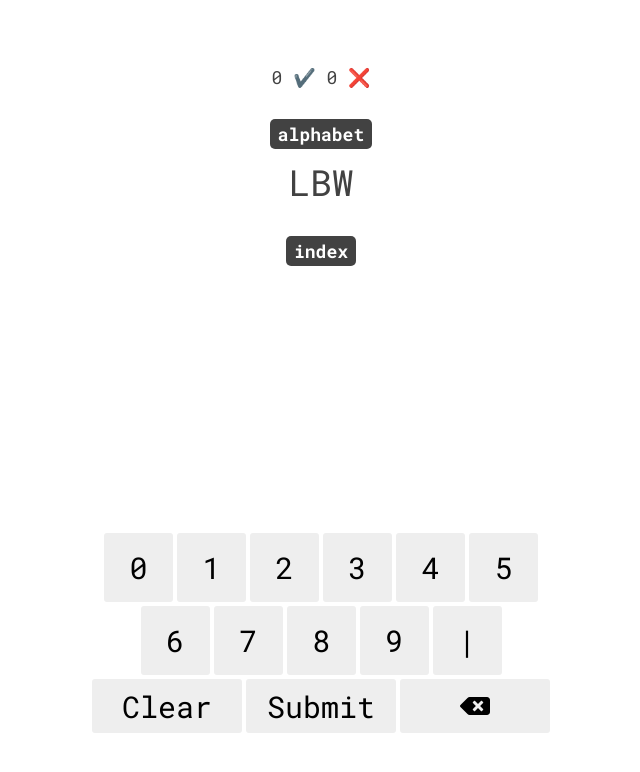
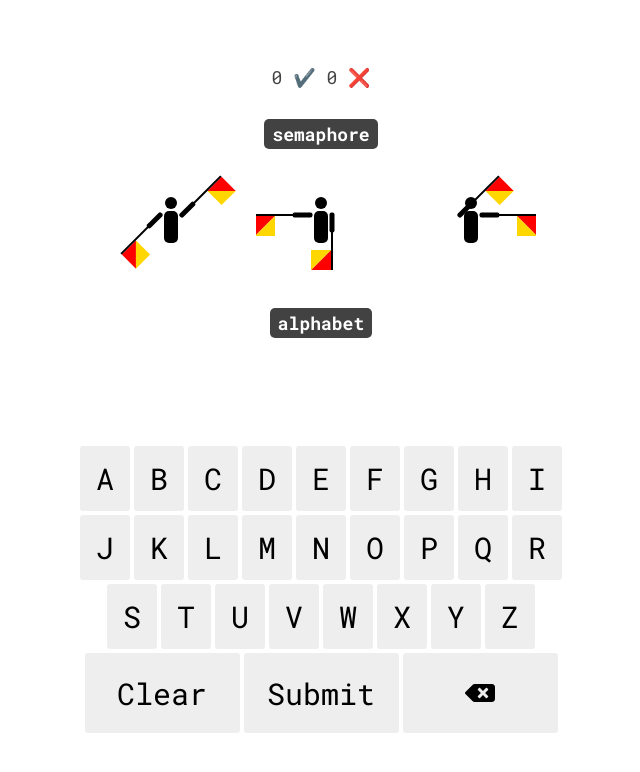
Before and after one commit to ppasupat/encoding-practice, a React (Vite) app: page / in a window 1280 px wide. Shown: the top 772 px of the page, without its empty margins (319-959 px from the left). Built offline with nearby package versions, Linux system fonts and the light colour scheme.

Commit message:
No need to retry on wrong answers

```diff
--- a/src/App.jsx
+++ b/src/App.jsx
@@ -10,6 +10,13 @@ export default function App() {
   const [question, setQuestion] = useState(generateQuestion);
   const [answer, setAnswer] = useState(question.initAnswer);
   const [missed, setMissed] = useState(false);
+
+  function nextQuestion() {
+    const newQuestion = generateQuestion();
+    setQuestion(newQuestion);
+    setAnswer(newQuestion.initAnswer);
+    setMissed(false);
+  }
 
   function renderStatic(encodedText, encodingType) {
     switch (encodingType) {
@@ -30,13 +37,15 @@ export default function App() {
       case 'braille':
         return encodedText.split('').map((value, index) => (
           <Braille key={index} value={value}
-            setValue={newValue => setEncodedText(a => replaceAt(a, index, newValue))}
+            setValue={setEncodedText === null ? null :
+            newValue => setEncodedText(a => replaceAt(a, index, newValue))}
           />
         ));
       case 'semaphore':
         return encodedText.split('').map((value, index) => (
           <Semaphore key={index} value={value}
-            setValue={newValue => setEncodedText(a => replaceAt(a, index, newValue))}
+            setValue={setEncodedText === null ? null :
+            newValue => setEncodedText(a => replaceAt(a, index, newValue))}
           />
         ));
       default:
@@ -62,10 +71,7 @@ export default function App() {
   function handleSubmit() {
     if (answer === question.goldAnswer) {
       setScore(s => ({right: s.right + !missed, wrong: s.wrong}));
-      setMissed(false);
-      const newQuestion = generateQuestion();
-      setQuestion(newQuestion);
-      setAnswer(newQuestion.initAnswer);
+      nextQuestion();
     } else {
       setScore(s => ({right: s.right, wrong: s.wrong + !missed}));
       setMissed(true);
@@ -84,7 +90,7 @@ export default function App() {
         </div>
         <div id="answer-type">{question.answerType}</div>
         <div id="answer" className={question.answerType}>
-          {renderEditable(answer, question.answerType, setAnswer)}
+          {renderEditable(answer, question.answerType, missed ? null : setAnswer)}
         </div>
         {missed && (
           <div id="gold-answer" className={question.answerType}>
@@ -93,12 +99,15 @@ export default function App() {
         )}
       </article>
       <footer>
-        <Keyboard type={question.answerType} handleKey={handleKey} />
+        {!missed &&
+        <Keyboard type={question.answerType} handleKey={handleKey} />}
         <div id="special-buttons">
-          {question.useKeyboard &&
+          {question.useKeyboard && !missed &&
           <button onClick={handleClear}>Clear</button>}
-          <button onClick={handleSubmit}>Submit</button>
-          {question.useKeyboard &&
+          {missed ?
+            <button onClick={nextQuestion}>OK</button> :
+            <button onClick={handleSubmit}>Submit</button>}
+          {question.useKeyboard && !missed &&
           <button onClick={handleBackspace}><FaBackspace /></button>}
         </div>
       </footer>
--- a/src/Braille.jsx
+++ b/src/Braille.jsx
@@ -1,4 +1,4 @@
-export default function Braille({ value, setValue }) {
+export default function Braille({ value, setValue = null }) {
   const toggleButtons = [1, 8, 2, 16, 4, 32].map(position => {
     const isOn = (value.codePointAt(0) - 0x2800) & position,
       valueIfToggled = String.fromCodePoint(
@@ -8,7 +8,7 @@ export default function Braille({ value, setValue }) {
       <button
         key={position}
         className={isOn ? 'on' : 'off'}
-        onClick={() => setValue(valueIfToggled)}
+        onClick={setValue === null ? null : () => setValue(valueIfToggled)}
       ></button>
     );
   });
--- a/src/Semaphore.jsx
+++ b/src/Semaphore.jsx
@@ -13,18 +13,18 @@ export default function Semaphore({ value, setValue = null }) {
       leftHandFlip = [0,1,2,3,4].includes(leftHandPos),
       rightHandFlip = [1,2,3].includes(rightHandPos);
     return (
-      <svg xmlns="http://www.w3.org/2000/svg" width="130" height="130">
-        <g transform="translate(65, 50)">
+      <svg xmlns="http://www.w3.org/2000/svg" width="130" height="120">
+        <g transform="translate(65, 45)">
           <circle cx="0" cy="0" r="6" className="person" />
           <rect x="-7" y="8" width="14" height="32" rx="5" className="person" />
         </g>
-        <g transform={`translate(54, 62) rotate(${45 * leftHandPos}) scale(${leftHandFlip ? 1 : -1},1)`}>
+        <g transform={`translate(54, 57) rotate(${45 * leftHandPos}) scale(${leftHandFlip ? 1 : -1},1)`}>
           <polygon points="1,55 1,35 21,55" fill="red" />
           <polygon points="21,35 1,35 21,55" fill="gold" />
           <rect x="-1" y="0" width="2" height="55" />
           <rect x="-2.5" y="-2.5" width="5" height="20" rx="2" className="person" />
         </g>
-        <g transform={`translate(76, 62) rotate(${45 * rightHandPos}) scale(${rightHandFlip ? 1 : -1},1)`}>
+        <g transform={`translate(76, 57) rotate(${45 * rightHandPos}) scale(${rightHandFlip ? 1 : -1},1)`}>
           <polygon points="1,55 1,35 21,55" fill="red" />
           <polygon points="21,35 1,35 21,55" fill="gold" />
           <rect x="-1" y="0" width="2" height="55" />
--- a/src/style.css
+++ b/src/style.css
@@ -45,7 +45,7 @@ body {
   justify-content: center;
   text-align: center;
   background: white;
-  padding: 15px;
+  padding: 15px 5px;
 }
 
 article {
@@ -117,18 +117,18 @@ footer button:active {
 }
 
 .keyboard button {
-  width: 2.3rem;
-  height: 2.3rem;
+  width: 75px;
+  height: 80px;
 }
 
 .keyboard.alphabet button {
-  width: 1.6rem;
-  height: 1.6rem;
+  width: 50px;
+  height: 65px;
 }
 
 #special-buttons button {
-  width: 150px;
-  height: 1.8rem;
+  width: 155px;
+  height: 80px;
   padding: 0 15px;
 }
 
@@ -167,7 +167,7 @@ footer button:active {
 .semaphore-wrapper {
   position: relative;
   width: 130px;
-  height: 130px;
+  height: 120px;
   margin: 0 10px;
 }
 
--- a/src/utils.js
+++ b/src/utils.js
@@ -128,8 +128,9 @@ const QUESTION_PATTERNS = [
 ];
 
 export function generateQuestion() {
-  let word = getRandomWord();
-  let qp = choice(QUESTION_PATTERNS);
+  const word = getRandomWord();
+  // let qp = choice(QUESTION_PATTERNS);
+  const qp = QUESTION_PATTERNS[11];
   return {
     questionType: qp.question.name,
     answerType: qp.answer.name,
```
